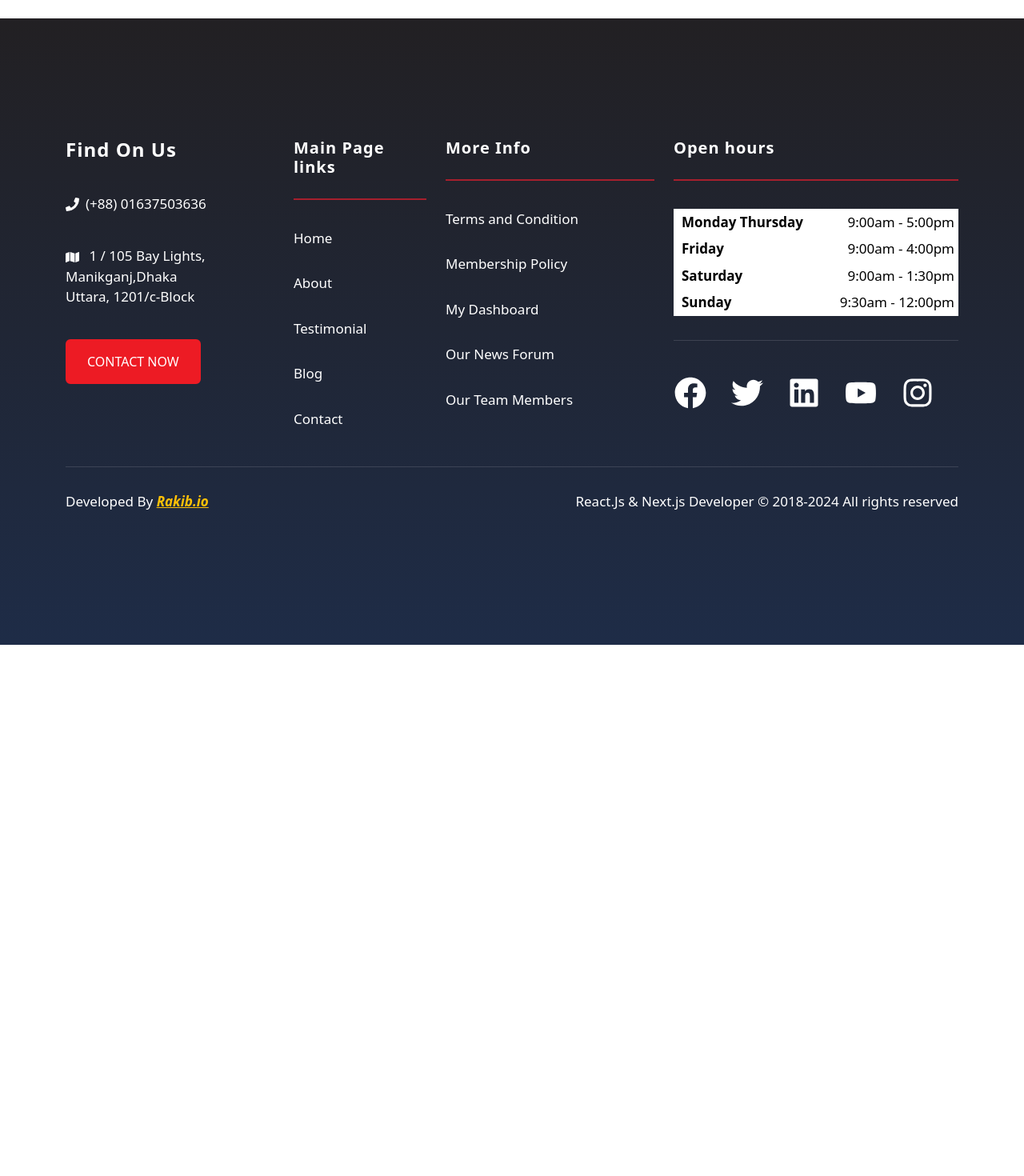
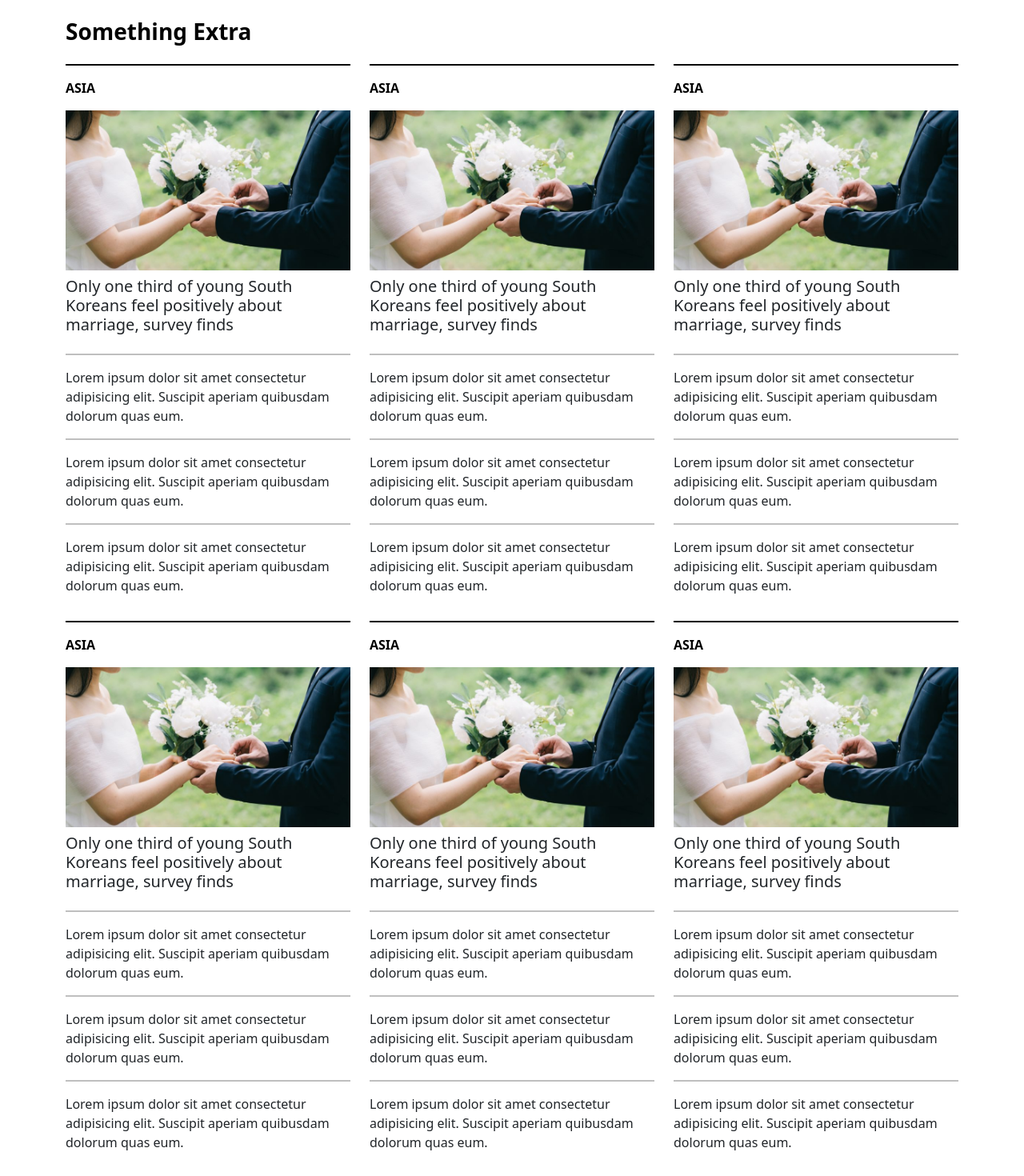
Before and after one commit to SheikhRakibhossain/CNC, a React (Vite) app: page /world in a window 1280 px wide. Shown: the part 3220-4690 px from the top of the page at 80% size. Before the commit the page ends 4026 px from the top, so only its background shows below. Built offline with nearby package versions, Linux system fonts and the light colour scheme; no server answers.

Commit message:
extra section has created

```diff
--- /dev/null
+++ b/src/pages/world/Extra.jsx
@@ -0,0 +1,101 @@
+import React from 'react';
+import { Col, Row } from 'react-bootstrap';
+import marriage from '../../assets/world/koreanMarriage.jpg'
+
+const Extra = () => {
+    return (
+        <>
+        <Row>
+        <h2 className='pt-4 mt-4 fw-bold fs-3 text-black'>Something Extra</h2>
+        <Col lg={4}>
+                    <div>
+                        <hr className='border border-black opacity-100' />
+                        <p className='fs-6 fw-bold text-black pt-0'>ASIA</p>
+                        <img src={marriage} alt="arms" />
+                        <h5 className='text-link py-2'>Only one third of young South Koreans feel positively about marriage, survey finds</h5>
+                    </div>
+                    <hr className='border border-black opacity-25' />
+                    <p className='text-link'>Lorem ipsum dolor sit amet consectetur adipisicing elit. Suscipit aperiam quibusdam dolorum quas eum.</p>
+                    <hr className='border border-black opacity-25' />
+                    <p className='text-link'>Lorem ipsum dolor sit amet consectetur adipisicing elit. Suscipit aperiam quibusdam dolorum quas eum.</p>
+                    <hr className='border border-black opacity-25' />
+                    <p className='text-link'>Lorem ipsum dolor sit amet consectetur adipisicing elit. Suscipit aperiam quibusdam dolorum quas eum.</p>
+                </Col>
+                <Col lg={4}>
+                    <div>
+                        <hr className='border border-black opacity-100' />
+                        <p className='fs-6 fw-bold text-black pt-0'>ASIA</p>
+                        <img src={marriage} alt="arms" />
+                        <h5 className='text-link py-2'>Only one third of young South Koreans feel positively about marriage, survey finds</h5>
+                    </div>
+                    <hr className='border border-black opacity-25' />
+                    <p className='text-link'>Lorem ipsum dolor sit amet consectetur adipisicing elit. Suscipit aperiam quibusdam dolorum quas eum.</p>
+                    <hr className='border border-black opacity-25' />
+                    <p className='text-link'>Lorem ipsum dolor sit amet consectetur adipisicing elit. Suscipit aperiam quibusdam dolorum quas eum.</p>
+                    <hr className='border border-black opacity-25' />
+                    <p className='text-link'>Lorem ipsum dolor sit amet consectetur adipisicing elit. Suscipit aperiam quibusdam dolorum quas eum.</p>
+                </Col>
+                <Col lg={4}>
+                    <div>
+                        <hr className='border border-black opacity-100' />
+                        <p className='fs-6 fw-bold text-black pt-0'>ASIA</p>
+                        <img src={marriage} alt="arms" />
+                        <h5 className='text-link py-2'>Only one third of young South Koreans feel positively about marriage, survey finds</h5>
+                    </div>
+                    <hr className='border border-black opacity-25' />
+                    <p className='text-link'>Lorem ipsum dolor sit amet consectetur adipisicing elit. Suscipit aperiam quibusdam dolorum quas eum.</p>
+                    <hr className='border border-black opacity-25' />
+                    <p className='text-link'>Lorem ipsum dolor sit amet consectetur adipisicing elit. Suscipit aperiam quibusdam dolorum quas eum.</p>
+                    <hr className='border border-black opacity-25' />
+                    <p className='text-link'>Lorem ipsum dolor sit amet consectetur adipisicing elit. Suscipit aperiam quibusdam dolorum quas eum.</p>
+                </Col>
+                <Col lg={4}>
+                    <div>
+                        <hr className='border border-black opacity-100' />
+                        <p className='fs-6 fw-bold text-black pt-0'>ASIA</p>
+                        <img src={marriage} alt="arms" />
+                        <h5 className='text-link py-2'>Only one third of young South Koreans feel positively about marriage, survey finds</h5>
+                    </div>
+                    <hr className='border border-black opacity-25' />
+                    <p className='text-link'>Lorem ipsum dolor sit amet consectetur adipisicing elit. Suscipit aperiam quibusdam dolorum quas eum.</p>
+                    <hr className='border border-black opacity-25' />
+                    <p className='text-link'>Lorem ipsum dolor sit amet consectetur adipisicing elit. Suscipit aperiam quibusdam dolorum quas eum.</p>
+                    <hr className='border border-black opacity-25' />
+                    <p className='text-link'>Lorem ipsum dolor sit amet consectetur adipisicing elit. Suscipit aperiam quibusdam dolorum quas eum.</p>
+                </Col>
+                <Col lg={4}>
+                    <div>
+                        <hr className='border border-black opacity-100' />
+                        <p className='fs-6 fw-bold text-black pt-0'>ASIA</p>
+                        <img src={marriage} alt="arms" />
+                        <h5 className='text-link py-2'>Only one third of young South Koreans feel positively about marriage, survey finds</h5>
+                    </div>
+                    <hr className='border border-black opacity-25' />
+                    <p className='text-link'>Lorem ipsum dolor sit amet consectetur adipisicing elit. Suscipit aperiam quibusdam dolorum quas eum.</p>
+                    <hr className='border border-black opacity-25' />
+                    <p className='text-link'>Lorem ipsum dolor sit amet consectetur adipisicing elit. Suscipit aperiam quibusdam dolorum quas eum.</p>
+                    <hr className='border border-black opacity-25' />
+                    <p className='text-link'>Lorem ipsum dolor sit amet consectetur adipisicing elit. Suscipit aperiam quibusdam dolorum quas eum.</p>
+                </Col>
+                <Col lg={4}>
+                    <div>
+                        <hr className='border border-black opacity-100' />
+                        <p className='fs-6 fw-bold text-black pt-0'>ASIA</p>
+                        <img src={marriage} alt="arms" />
+                        <h5 className='text-link py-2'>Only one third of young South Koreans feel positively about marriage, survey finds</h5>
+                    </div>
+                    <hr className='border border-black opacity-25' />
+                    <p className='text-link'>Lorem ipsum dolor sit amet consectetur adipisicing elit. Suscipit aperiam quibusdam dolorum quas eum.</p>
+                    <hr className='border border-black opacity-25' />
+                    <p className='text-link'>Lorem ipsum dolor sit amet consectetur adipisicing elit. Suscipit aperiam quibusdam dolorum quas eum.</p>
+                    <hr className='border border-black opacity-25' />
+                    <p className='text-link'>Lorem ipsum dolor sit amet consectetur adipisicing elit. Suscipit aperiam quibusdam dolorum quas eum.</p>
+                </Col>
+
+        </Row>
+
+        </>
+    );
+};
+
+export default Extra;
--- a/src/pages/world/World.jsx
+++ b/src/pages/world/World.jsx
@@ -4,6 +4,7 @@ import WorldHero from './WorldHero';
 import './World.css'
 import WorldVideo from './WorldVideo';
 import AroundTheWorld from './AroundTheWorld';
+import Extra from './Extra';
 
 const World = () => {
     return (
@@ -12,6 +13,7 @@ const World = () => {
                 <WorldHero />
                 <WorldVideo/>
                 <AroundTheWorld/>
+                <Extra/>
             </Container>
 
         </>
```
